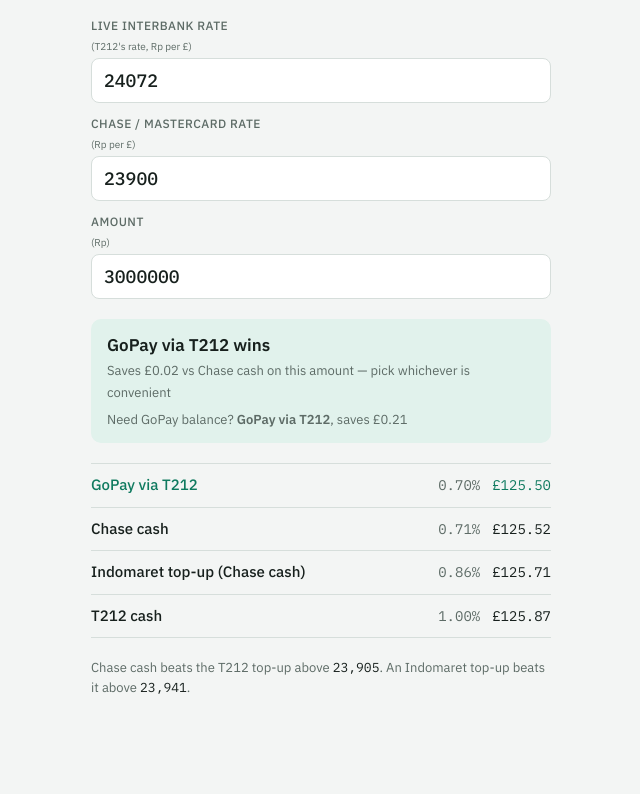
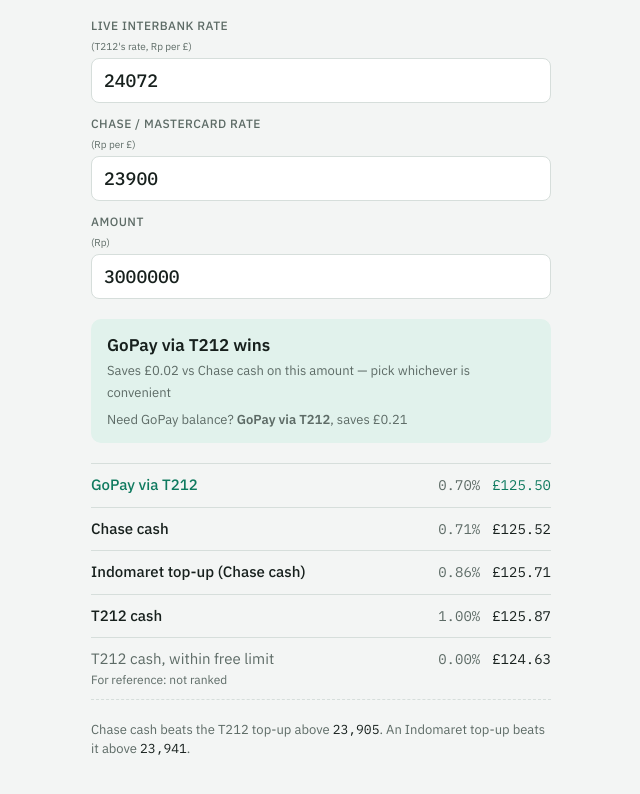
Before and after one commit to darrenvong/darrenvong.github.io, a plain HTML site: page rupiah/index.html in a window 1280 px wide. Shown: the part 100-894 px from the top of the page, without its empty margins (319-959 px from the left). Before the commit the page ends 837 px from the top, so only its background shows below. Drawn offline with Linux system fonts and the light colour scheme.

Commit message:
Show T212 cash within free limit as reference line in Rupiah calculator
Bump service worker cache to rrc-v2 so installed copies pick up the change.

Co-Authored-By: Claude Opus 5.5 <noreply@anthropic.com>

```diff
--- a/rupiah/index.html
+++ b/rupiah/index.html
@@ -45,6 +45,9 @@ input:focus-visible { outline: 2px solid var(--accent); outline-offset: 1px; bor
 .row .pct, .row .gbp { font-family: var(--mono); font-size: 14px; text-align: right; }
 .row .pct { color: var(--muted); min-width: 56px; }
 .row.best .name, .row.best .gbp { color: var(--accent); }
+.row.ref { grid-template-columns: 1fr auto auto; border-bottom-style: dashed; }
+.row.ref .name { font-weight: 400; color: var(--muted); }
+.row.ref .name small { display: block; font-size: 12px; }
 .hint { font-size: 13px; color: var(--muted); margin: 0; }
 .hint code { font-family: var(--mono); color: var(--fg); }
 .err { color: var(--warn); }
@@ -108,7 +111,8 @@ function render() {
   const diff = next.cost - best.cost;
   $('verdict').innerHTML = `<b>${best.name} wins</b><span>Saves ${gbp(diff)} vs ${next.name} on this amount${diff < 0.25 ? ' — pick whichever is convenient' : ''}</span><span style="display:block;margin-top:6px">Need GoPay balance? <b style="display:inline;font-size:inherit">${gp[0].name}</b>, saves ${gbp(gpDiff)}</span>`;
   $('rows').innerHTML = opts.map((o, i) =>
-    `<div class="row${i === 0 ? ' best' : ''}"><span class="name">${o.name}</span><span class="pct">${o.pct.toFixed(2)}%</span><span class="gbp">${gbp(o.cost)}</span></div>`).join('');
+    `<div class="row${i === 0 ? ' best' : ''}"><span class="name">${o.name}</span><span class="pct">${o.pct.toFixed(2)}%</span><span class="gbp">${gbp(o.cost)}</span></div>`).join('')
+    + `<div class="row ref"><span class="name">T212 cash, within free limit<small>For reference: not ranked</small></span><span class="pct">0.00%</span><span class="gbp">${gbp(base)}</span></div>`;
   const breakeven = mid / 1.007;
   const indoBreak = mid * 1.0015 / 1.007;
   $('hint').innerHTML = `Chase cash beats the T212 top-up above <code>${Math.round(breakeven).toLocaleString('en-GB')}</code>. An Indomaret top-up beats it above <code>${Math.round(indoBreak).toLocaleString('en-GB')}</code>.`;
--- a/rupiah/sw.js
+++ b/rupiah/sw.js
@@ -1,5 +1,5 @@
 // Cache-first: works offline after the first visit. Bump VERSION when you change files.
-const VERSION = 'rrc-v1';
+const VERSION = 'rrc-v2';
 const FILES = ['./', 'index.html', 'manifest.webmanifest', 'icon.svg', 'icon-192.png', 'icon-512.png'];
 self.addEventListener('install', e => e.waitUntil(caches.open(VERSION).then(c => c.addAll(FILES)).then(() => self.skipWaiting())));
 self.addEventListener('activate', e => e.waitUntil(
```
